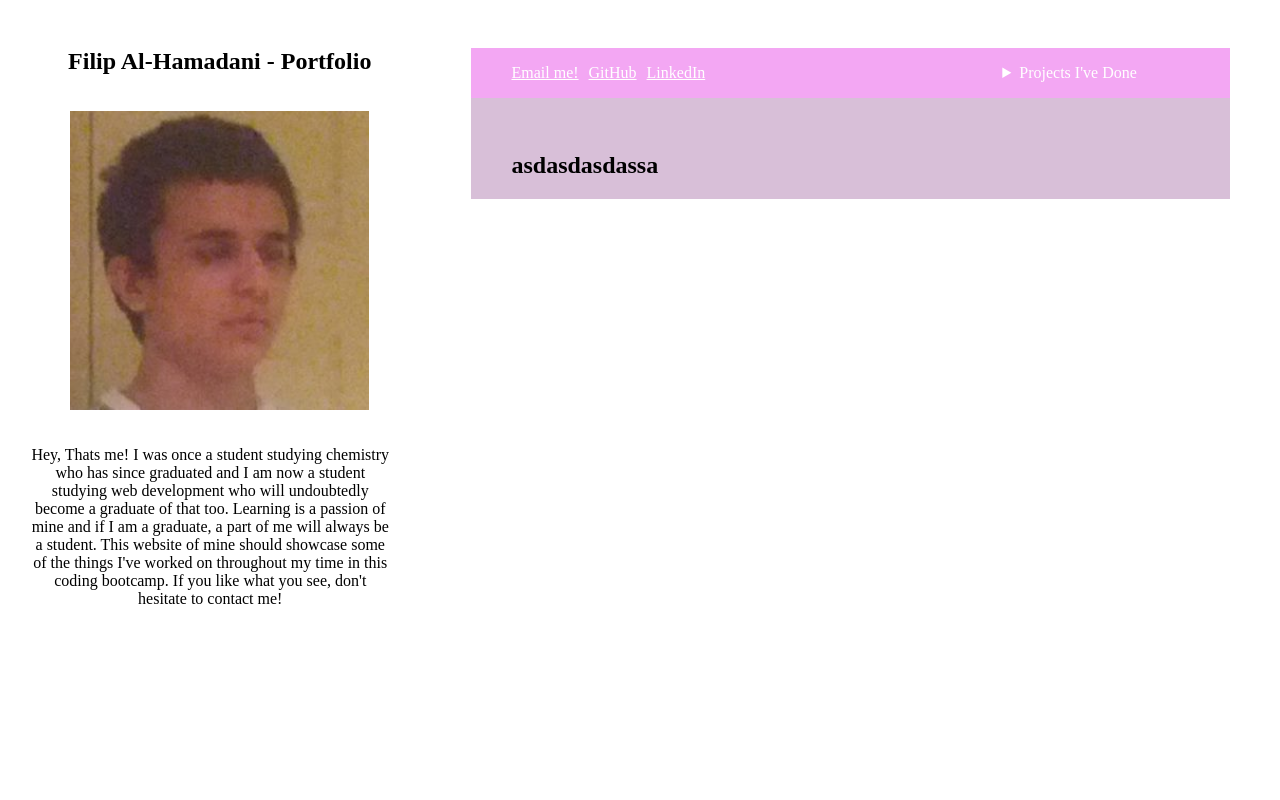
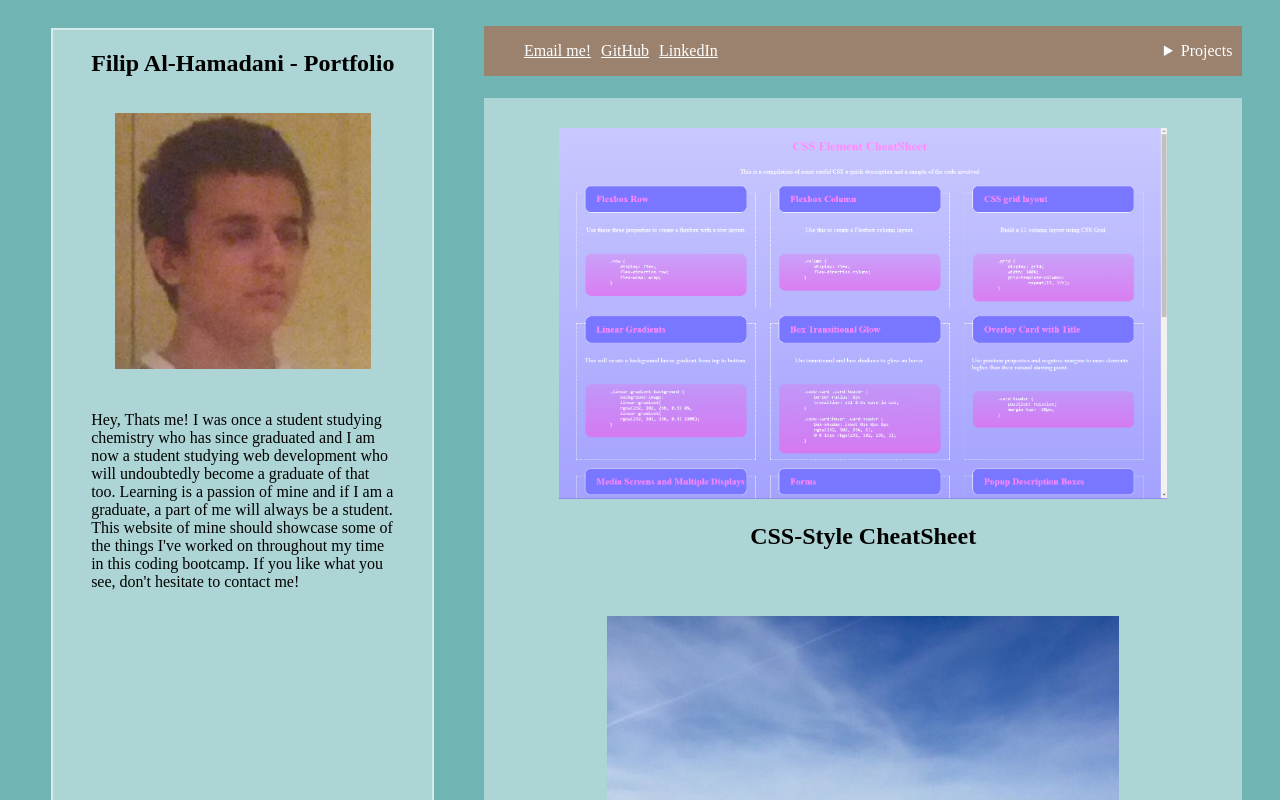
Before and after one commit to FilipAlH/Homework-Unit-2, a plain HTML site: page index.html in a window 1280 px wide. Shown: the top 800 px of the page. Drawn offline with Linux system fonts and the light colour scheme.

Commit message:
completed flex styling for all sections, completed viewport adjustments, general styling, spacing, and the addition of placeholder elments

```diff
--- a/assets/styles/style.css
+++ b/assets/styles/style.css
@@ -1,18 +1,20 @@
 
 body {
+    background-color: rgb(112, 180, 180);
     display: flex;
     flex-direction: row;
     justify-content: space-evenly;
 }
 
 aside {
-    background-color: white;
+    background-color: rgba(255, 255, 255, 0.432);
     width: 30%;
     display: flex;
     flex-direction: column;
-    justify-content: center;
-    align-self: center;
+    align-items: center;
+    justify-content: flex-start;
     margin: 20px;
+    border: 2px solid rgba(255, 255, 255, 0.5);
 }
 
 aside h1 {
@@ -22,13 +24,15 @@ aside h1 {
 }
 
 aside figure img {
-    width: 100%;
-    align-self: center;
+    display: flex;
+    width: 20vw;
 }
 
-body aside section p {
-    text-align: center;
-    width: 95%;
+body aside section {
+    display: flex;
+    text-align: left;
+    margin: 10px;
+    width: 80%;
 }
 
 .right {
@@ -37,15 +41,13 @@ body aside section p {
     flex-direction: column;
     margin: 40px;
 }
-main {
-    width: 100%;
-    background-color: thistle;
-}
 
 header {
+    position: relative;
+    top: -22px;
     display: flex;
     flex-direction: row;
-    background-color: rgba(238, 130, 238, 0.7);
+    background-color: rgba(212, 64, 19, 0.432);
 }
 
 .contact {
@@ -66,31 +68,80 @@ section ul li {
 .nav {
     display: flex;
     flex-direction: column;
-    justify-content: flex-end;
     align-self: center;
     position: relative;
 }
 
 details[open] ul {
-    width: 90%;
+    width: 100px;
     display: inline-flex;
     flex-direction: column;
     flex-wrap: wrap;
     padding: 10px;
     position: absolute;
-    right: 0px;
+    right: -10px;
     z-index: 1;
     background-color: grey;
+
+}
+
+details[open] li {
+    text-align: left;
+    margin-top: 5px;
+}
+
+details[open] a {
+    text-decoration: none;
 }
 
 details {
     color: white;
     width: 30%;
     position: fixed;
-    right: 0;
+    text-align: right;
+    margin-right: 10px;
     top: 0%;
 }
 
 a:visited, a:link {
     color: white;
 }
+
+main section {
+    display: flex;
+    flex-direction: row;
+    flex-wrap: wrap;
+    justify-content: space-evenly;
+    background-color: rgba(255, 255, 255, 0.432);
+}
+
+main figure{
+    margin-top: 30px;
+    display: inline-flex;
+    flex-direction: column;
+    align-items: center;
+}
+
+main section figure img {
+    width: 20vw;
+}
+
+main section figure img:hover {
+    transition:  all 0.3s ease-in-out;
+    box-shadow: inset 0px 0px 8px rgba(0, 0, 0, 0.473), 0 0 15px rgba(0, 0, 0, 0.9);
+}
+
+#project1 {
+    width: 47.5vw;
+}
+
+
+@media screen and (max-width: 1300px) {
+    main section figure img {
+        width: 40vw;
+    }
+    .right {
+        margin-left: 0.5vw;
+        margin-right: 0.5vw;
+    }
+}
--- a/index.html
+++ b/index.html
@@ -13,7 +13,7 @@
         </h1>
         <!--this section is for the profile image-->
         <figure>
-            <img src= "./assets/images/figure.jpg">
+            <img src= "./assets/images/figure.jpg" alt="Filip">
         </figure>
         <!--this section is for the bio-->
         <section>
@@ -36,25 +36,52 @@
             </section>
             <!--this section will contain the nav bar-->
             <details class="nav">
-                <summary>Projects I've Done</summary>
+                <summary>Projects</summary>
                 <ul>
-                    <li><a href="#project1">Coming Soon</a></li>
-                    <li><a>Coming Soon</a></li>
-                    <li><a>Coming Soon</a></li>
+                    <li><a href="#project1">CSS-Sheet</a></li>
+                    <li><a href="#project2">Coming Soon</a></li>
+                    <li><a href="#project5">Test on this</a></li>
                 </ul>
             </nav>
         </header>
         <!--this section will contain my deployed applications and possibly a footer-->
         <main>
-            <figure>
-                <img id="#project1">
+            <section>
+                <figure>
+                    <a href="https://filipalh.github.io/CSS-CheatSheet-Website/" target="_blank"><img id="project1" src="./assets/images/CSS.png" alt="css-style-cheatsheet"></img></a>
+                    <h2>
+                        CSS-Style CheatSheet
+                    </h2>
+                </figure>
 
-                </img>
+                <figure>
+                    <a href="#"><img id="project2" src="./assets/images/placeholder.jpg" alt="placeholder image"></img></a>
+                    <h3>
+                        placeholder
+                    </h3>
+                </figure>
 
-                <h2>
-                    asdasdasdassa
-                </h2>
-            </figure>
+                <figure>
+                    <a href="#"><img id="project3" src="./assets/images/placeholder.jpg" alt="placeholder image"></img></a>
+                    <h3>
+                        placeholder
+                    </h3>
+                </figure>
+
+                <figure>
+                    <a href="#"><img id="project4" src="./assets/images/placeholder.jpg" alt="placeholder image"></img></a>
+                    <h3>
+                        placeholder
+                    </h3>
+                </figure>
+
+                <figure>
+                    <a href="#"><img id="project5" src="./assets/images/placeholder.jpg" alt="placeholder image"></img></a>
+                    <h3>
+                        placeholder
+                    </h3>
+                </figure>
+            </section>
         </main>
     </section>
 </body>
```
Also changed, not shown: assets/images/CSS.png (added), assets/images/placeholder.jpg (added).
